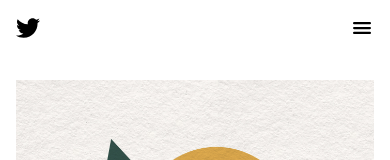
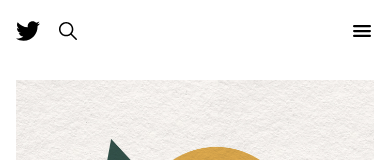
Before and after one commit to LuanVM1810/mln11_triettrongtruyenthong, a React (Vite) app: page / in a window 390 px wide. Shown: the top 160 px of the page. Built offline with nearby package versions, Linux system fonts and the light colour scheme.

Commit message:
search component in mobile

```diff
--- a/src/components/Header/Header.tsx
+++ b/src/components/Header/Header.tsx
@@ -25,6 +25,16 @@ const Header = ({ location }: Props) => {
     <nav className="font-vietnam fixed w-full z-10 text-black">
       <div className="text-[24px] flex items-center w-full px-4 py-4 lg:px-8 lg:py-6 lg:text-[30px]">
         <FaTwitter size={24} />
+        <div className="mx-3 lg:hidden p-1 overflow-hidden w-[30px] h-[30px] hover:w-[270px] text-black hover:shadow-md rounded-full flex group items-center hover:duration-300 duration-300">
+          <div className="flex items-center justify-center">
+            <IoIosSearch size={24} />
+          </div>
+          <input
+            type="text"
+            className="outline-none text-[14px] bg-transparent w-full text-black font-normal px-4"
+          />
+        </div>
+
         <IoMenu
           onClick={onClickOpenMobileMenu}
           className="ml-auto lg:hidden text-black"
```
